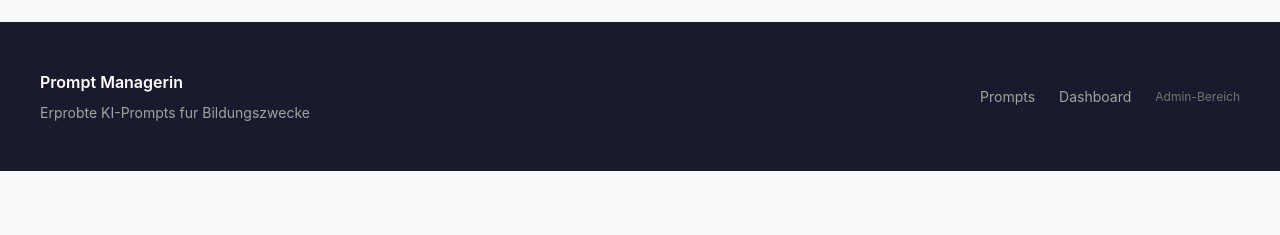
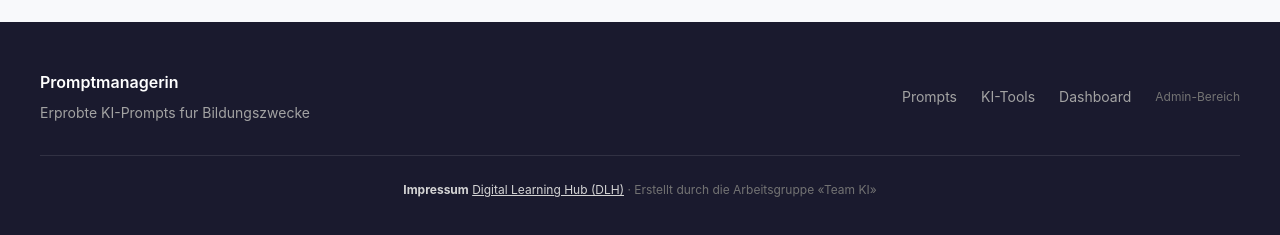
Before and after one commit to antrhizom/promptmanagerin42, a Next.js app: page / in a window 1280 px wide. Shown: the part 1063-1298 px from the top of the page. Before the commit the page ends 1234 px from the top, so only its background shows below. Built offline with nearby package versions, Linux system fonts and the light colour scheme; no server answers.

Commit message:
Name -> Promptmanagerin (zusammen); Impressum (DLH + Team KI) im Footer; KI-Tools Footer-Link
Co-Authored-By: Claude Opus 4.8 (1M context) <noreply@anthropic.com>

```diff
--- a/app/layout.tsx
+++ b/app/layout.tsx
@@ -4,7 +4,7 @@ import { AuthProvider } from '@/components/auth/AuthContext'
 import { VisitTracker } from '@/components/analytics/VisitTracker'
 
 export const metadata: Metadata = {
-  title: 'Prompt Managerin',
+  title: 'Promptmanagerin',
   description: 'Erprobte KI-Prompts fur Bildungszwecke entdecken und teilen',
 }
 
--- a/components/auth/UserLoginModal.tsx
+++ b/components/auth/UserLoginModal.tsx
@@ -59,7 +59,7 @@ export function UserLoginModal({ onClose }: UserLoginModalProps) {
     <Modal onClose={onClose}>
       {mode === 'choose' && (
         <>
-          <h2 className={styles.title}>Willkommen bei der Prompt Managerin</h2>
+          <h2 className={styles.title}>Willkommen bei der Promptmanagerin</h2>
           <p className={styles.subtitle}>
             Melde dich an, um Prompts zu bewerten und zu kommentieren. Dein Name wird bei deinen Kommentaren angezeigt.
           </p>
--- a/components/layout/Footer.tsx
+++ b/components/layout/Footer.tsx
@@ -6,17 +6,42 @@ export function Footer() {
     <footer className={styles.footer}>
       <div className={styles.container}>
         <div className={styles.info}>
-          <span className={styles.title}>Prompt Managerin</span>
+          <span className={styles.title}>Promptmanagerin</span>
           <span className={styles.subtitle}>
             Erprobte KI-Prompts fur Bildungszwecke
           </span>
         </div>
         <div className={styles.links}>
           <Link href="/" className={styles.link}>Prompts</Link>
+          <Link href="/ki-tools" className={styles.link}>KI-Tools</Link>
           <Link href="/admin" className={styles.link}>Dashboard</Link>
           <Link href="/admin-login" className={styles.adminLink}>Admin-Bereich</Link>
         </div>
       </div>
+
+      <div
+        style={{
+          maxWidth: 'var(--max-width)',
+          margin: 'var(--space-8) auto 0',
+          paddingTop: 'var(--space-6)',
+          borderTop: '1px solid rgba(255,255,255,0.1)',
+          fontSize: 'var(--text-xs)',
+          color: 'var(--color-gray-500)',
+          textAlign: 'center',
+          lineHeight: 1.7,
+        }}
+      >
+        <strong style={{ color: 'var(--color-gray-300)' }}>Impressum</strong>{' '}
+        <a
+          href="https://dlh.zh.ch"
+          target="_blank"
+          rel="noopener noreferrer"
+          style={{ color: 'var(--color-gray-300)', textDecoration: 'underline' }}
+        >
+          Digital Learning Hub (DLH)
+        </a>{' '}
+        · Erstellt durch die Arbeitsgruppe «Team KI»
+      </div>
     </footer>
   );
 }
--- a/components/layout/Header.tsx
+++ b/components/layout/Header.tsx
@@ -16,7 +16,7 @@ export function Header({ onLoginClick, onCreateClick }: HeaderProps) {
     <header className={styles.header}>
       <div className={styles.container}>
         <Link href="/" className={styles.logo}>
-          Prompt Managerin
+          Promptmanagerin
         </Link>
 
         <nav className={styles.nav}>
--- a/components/layout/HeroSection.tsx
+++ b/components/layout/HeroSection.tsx
@@ -7,7 +7,7 @@ interface HeroSectionProps {
 export function HeroSection({ onJoinClick }: HeroSectionProps) {
   return (
     <section className={styles.hero}>
-      <h1 className={styles.title}>Prompt Managerin</h1>
+      <h1 className={styles.title}>Promptmanagerin</h1>
       <p className={styles.subtitle}>
         Erprobte KI-Prompts fur Bildungszwecke entdecken, nutzen und liken.
         Eine kuratierte Sammlung der besten Prompts fur den Unterricht.
--- a/components/stats/StatsDashboard.tsx
+++ b/components/stats/StatsDashboard.tsx
@@ -63,7 +63,7 @@ export function StatsDashboard({ prompts, loading }: StatsDashboardProps) {
       <Link href="/" className={styles.backLink}>&larr; Zurück zu den Prompts</Link>
 
       <h1 className={styles.title}>Dashboard</h1>
-      <p className={styles.subtitle}>Übersicht über alle Aktivitäten der Prompt Managerin</p>
+      <p className={styles.subtitle}>Übersicht über alle Aktivitäten der Promptmanagerin</p>
 
       {/* Offene Community-Einreichungen zur Freischaltung */}
       <SubmissionsReview />
```
Also changed, not shown: 1 other file (tests, documents, lock files or other folders).
